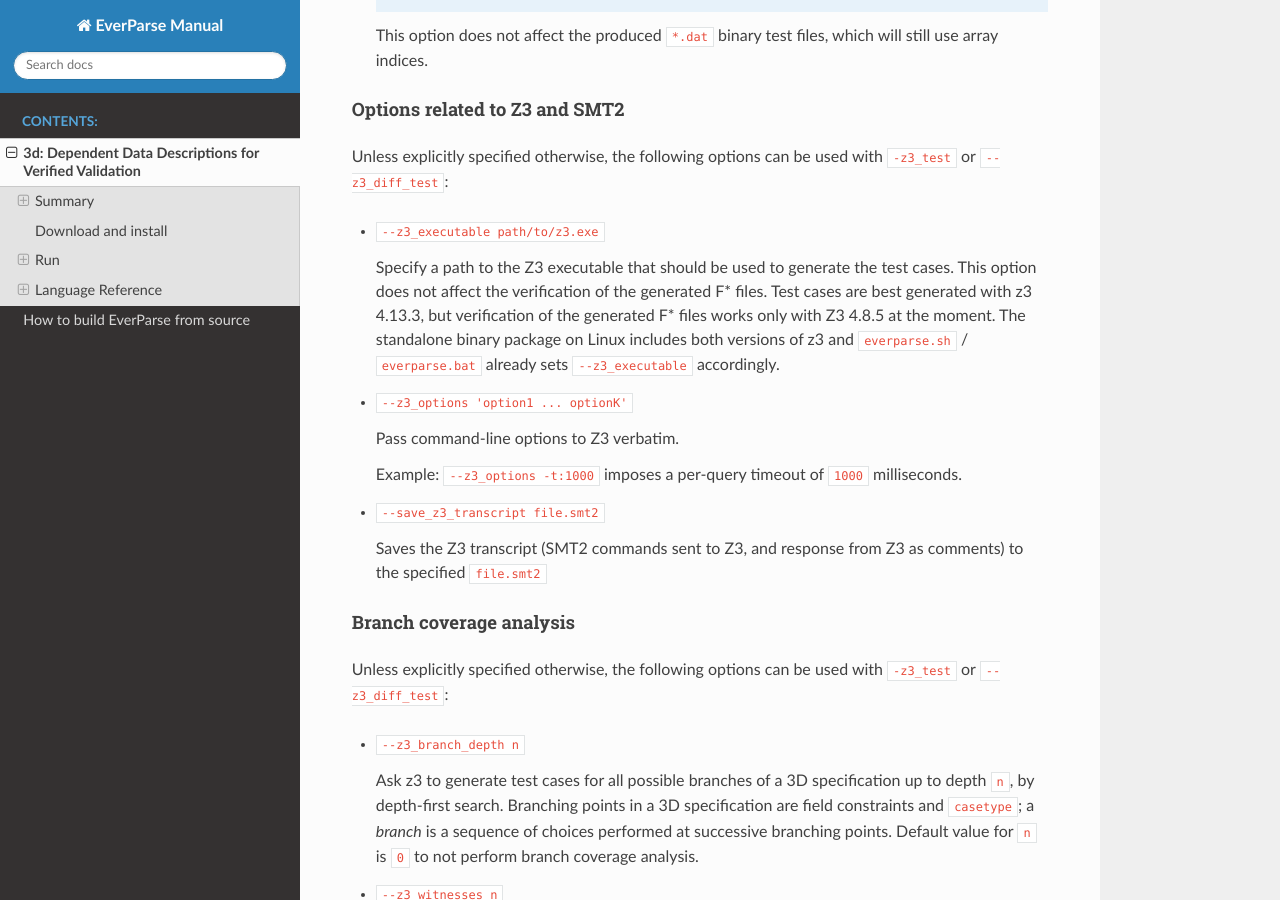
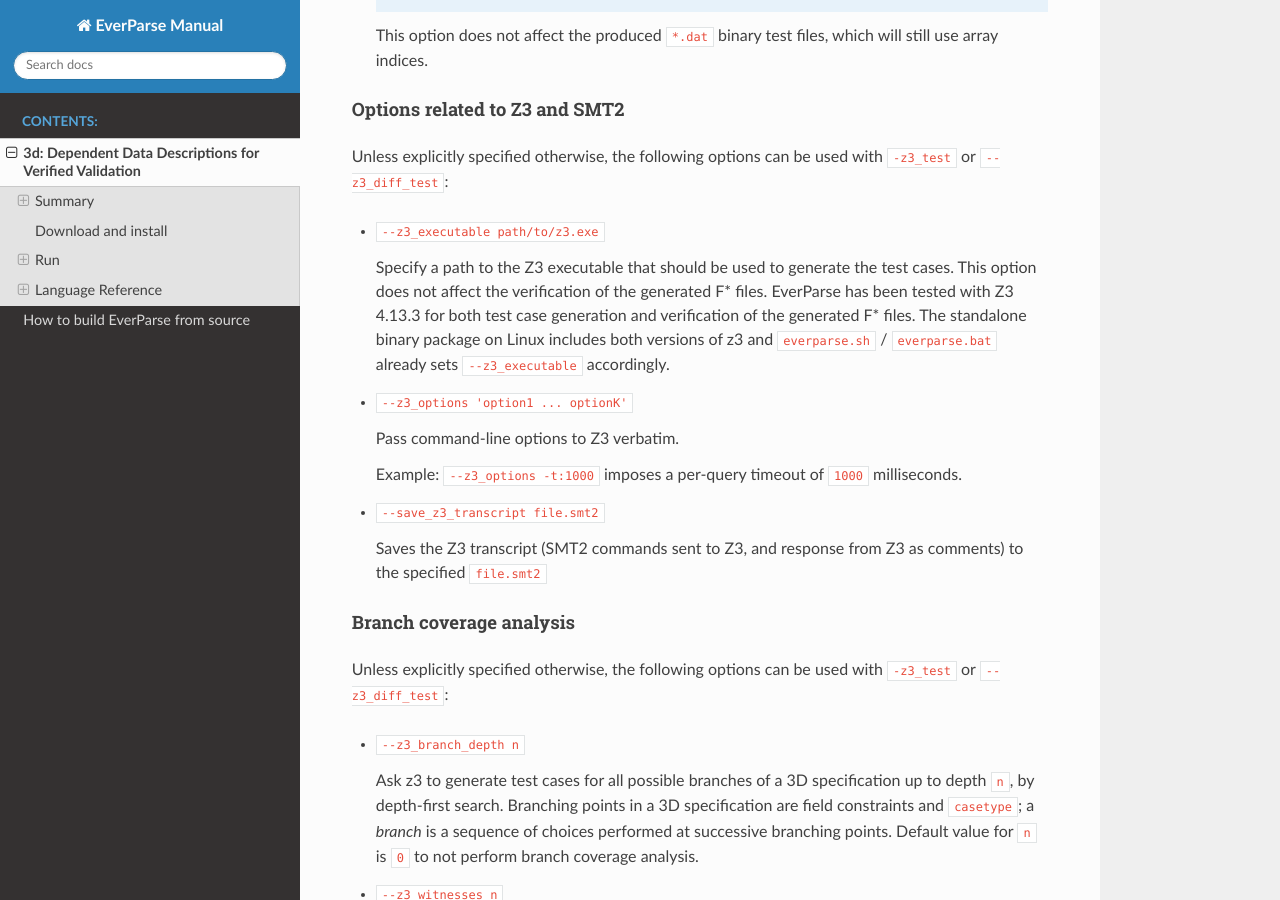
Before and after one commit to project-everest/project-everest.github.io, a Jekyll site: the page everparse/3d.html, which Jekyll copies as it is, in a window 1280 px wide and 900 px high, scrolled down 11168 px. Built offline with Jekyll 4.4.1, drawn with Linux system fonts in a browser that asks for light colours; some web fonts are replaced.

Commit message:
[CI] Refresh EverParse doc

```diff
--- a/everparse/3d.html
+++ b/everparse/3d.html
@@ -698,9 +698,9 @@
 <li><p class="first"><code class="docutils literal notranslate"><span class="pre">--z3_executable</span> <span class="pre">path/to/z3.exe</span></code></p>
 <p>Specify a path to the Z3 executable that should be used to generate
 the test cases. This option does not affect the verification of the
-generated F* files. Test cases are best generated with z3 4.13.3,
-but verification of the generated F* files works only with Z3 4.8.5
-at the moment. The standalone binary package on Linux includes both
+generated F* files. EverParse has been tested with Z3 4.13.3 for both
+test case generation and verification of the generated F* files.
+The standalone binary package on Linux includes both
 versions of z3 and <code class="docutils literal notranslate"><span class="pre">everparse.sh</span></code> / <code class="docutils literal notranslate"><span class="pre">everparse.bat</span></code> already sets
 <code class="docutils literal notranslate"><span class="pre">--z3_executable</span></code> accordingly.</p>
 </li>
--- a/everparse/_sources/3d.rst.txt
+++ b/everparse/_sources/3d.rst.txt
@@ -637,9 +637,9 @@
 
   Specify a path to the Z3 executable that should be used to generate
   the test cases. This option does not affect the verification of the
-  generated F* files. Test cases are best generated with z3 4.13.3,
-  but verification of the generated F* files works only with Z3 4.8.5
-  at the moment. The standalone binary package on Linux includes both
+  generated F* files. EverParse has been tested with Z3 4.13.3 for both
+  test case generation and verification of the generated F* files.
+  The standalone binary package on Linux includes both
   versions of z3 and ``everparse.sh`` / ``everparse.bat`` already sets
   ``--z3_executable`` accordingly.
 
```
Also changed, not shown: everparse/_sources/build.rst.txt (+4 -4 lines), everparse/build.html (+4 -4 lines), everparse/searchindex.js.
